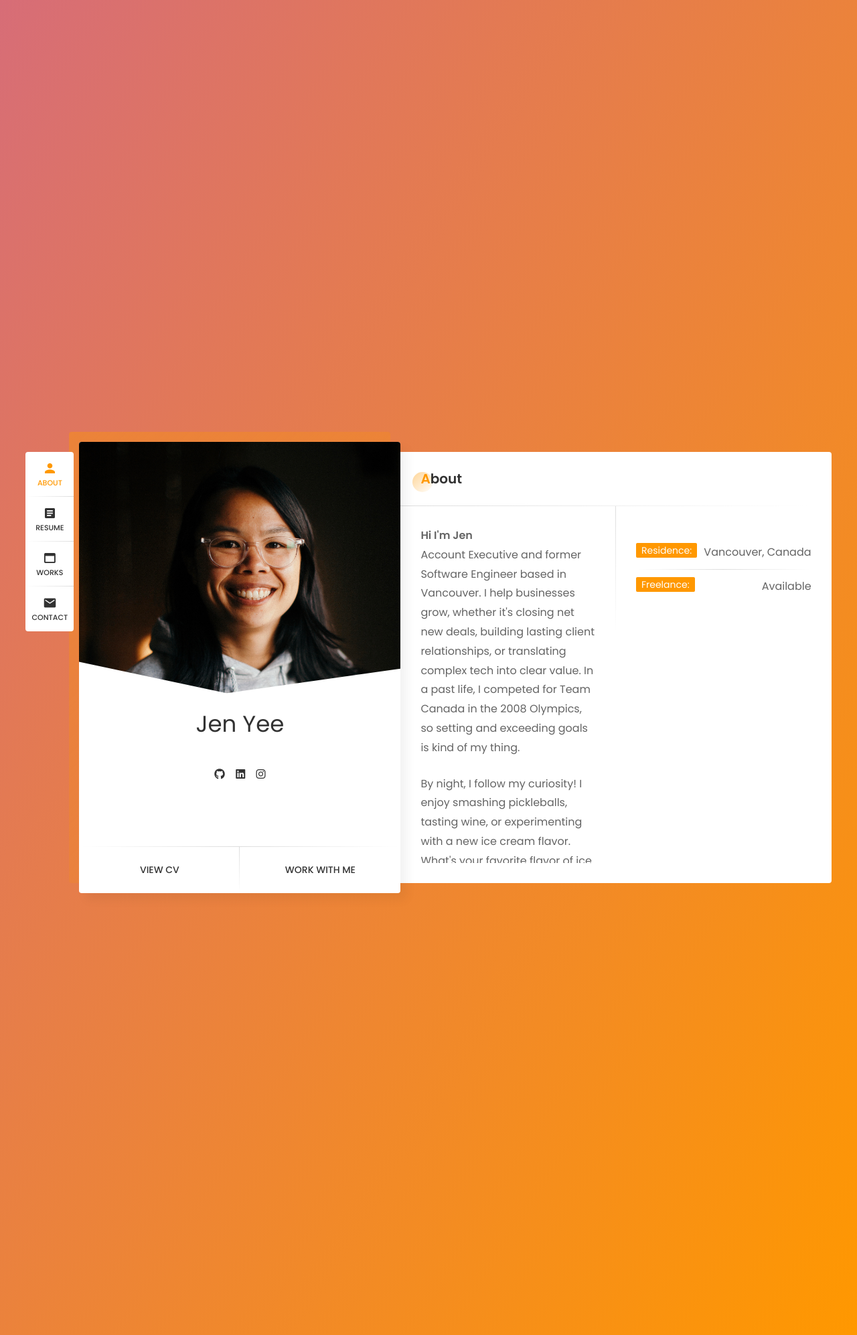
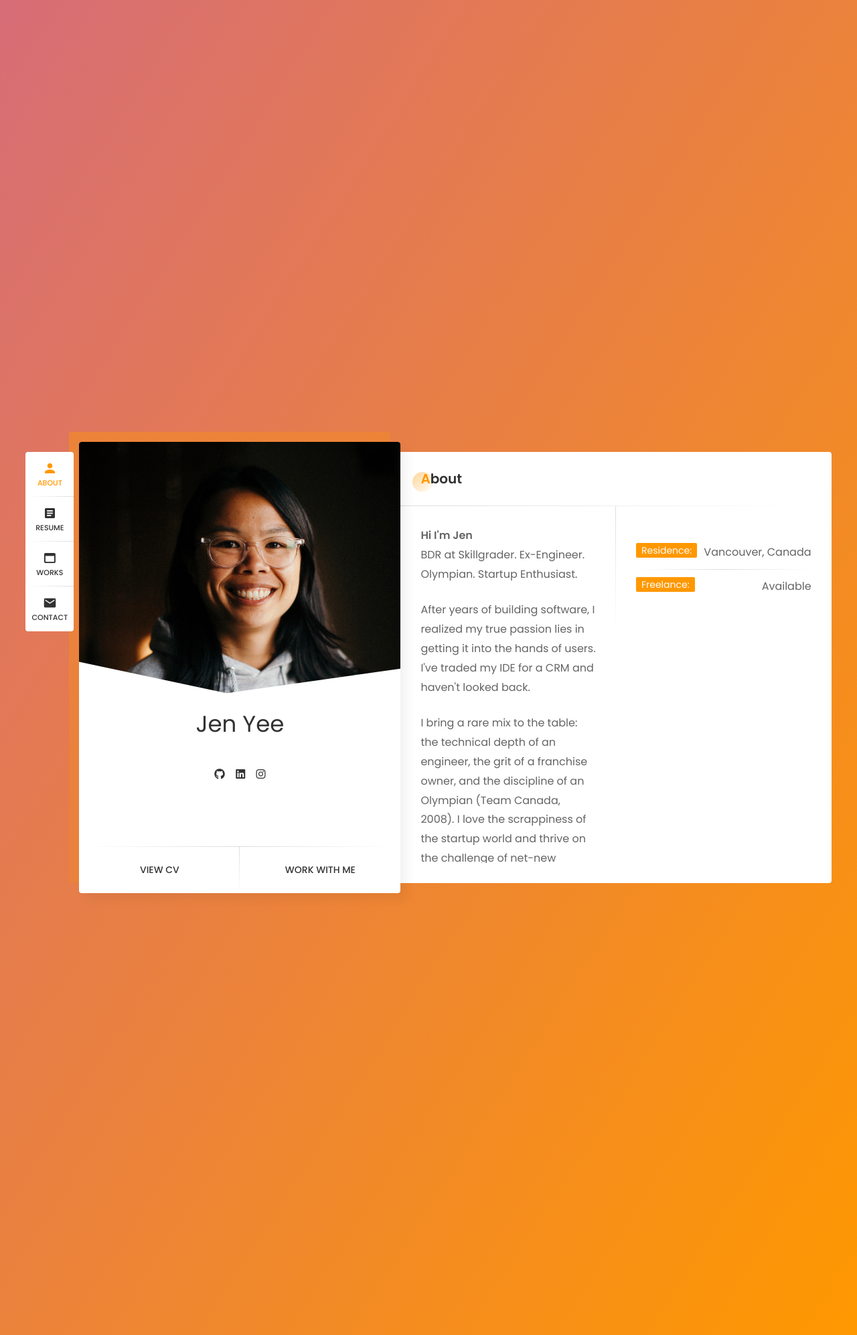
Before and after one commit to jenyeeiam/personal_site, a Jekyll site: the page built from index.html, in a window 1280 px wide. Shown: the whole page at 67% size. Built offline with Jekyll 4.4.1, drawn with Linux system fonts in a browser that asks for light colours; nearby versions of some CDN libraries; the list of posts is cut into pages by our own code.

Commit message:
intro opening front page update

```diff
--- a/_data/content.yml
+++ b/_data/content.yml
@@ -8,10 +8,18 @@ about:
   title: "About"
   text: "
         <p>
-          <strong>Hi I'm Jen</strong><br> Account Executive and former Software Engineer based in Vancouver. I help businesses grow, whether it's closing net new deals, building lasting client relationships, or translating complex tech into clear value. In a past life, I competed for Team Canada in the 2008 Olympics, so setting and exceeding goals is kind of my thing.
+          <strong>Hi I'm Jen</strong><br> BDR at Skillgrader. Ex-Engineer. Olympian. Startup Enthusiast.
         </p>
         <br>
-        <p>By night, I follow my curiosity! I enjoy smashing pickleballs, tasting wine, or experimenting with a new ice cream flavor. What's your favorite flavor of ice cream?</p>
+        <p>
+        After years of building software, I realized my true passion lies in getting it into the hands of users. I've traded my IDE for a CRM and haven't looked back.
+        </p>
+        <br>
+        <p>
+        I bring a rare mix to the table: the technical depth of an engineer, the grit of a franchise owner, and the discipline of an Olympian (Team Canada, 2008). I love the scrappiness of the startup world and thrive on the challenge of net-new business.
+        </p>
+        <br>
+        <p><strong>Offline:</strong> 🥒 Pickleball player, 🍷 Wine enthusiast, 🍦 Ice cream connoisseur.</p>
         "
   list:
 
```
